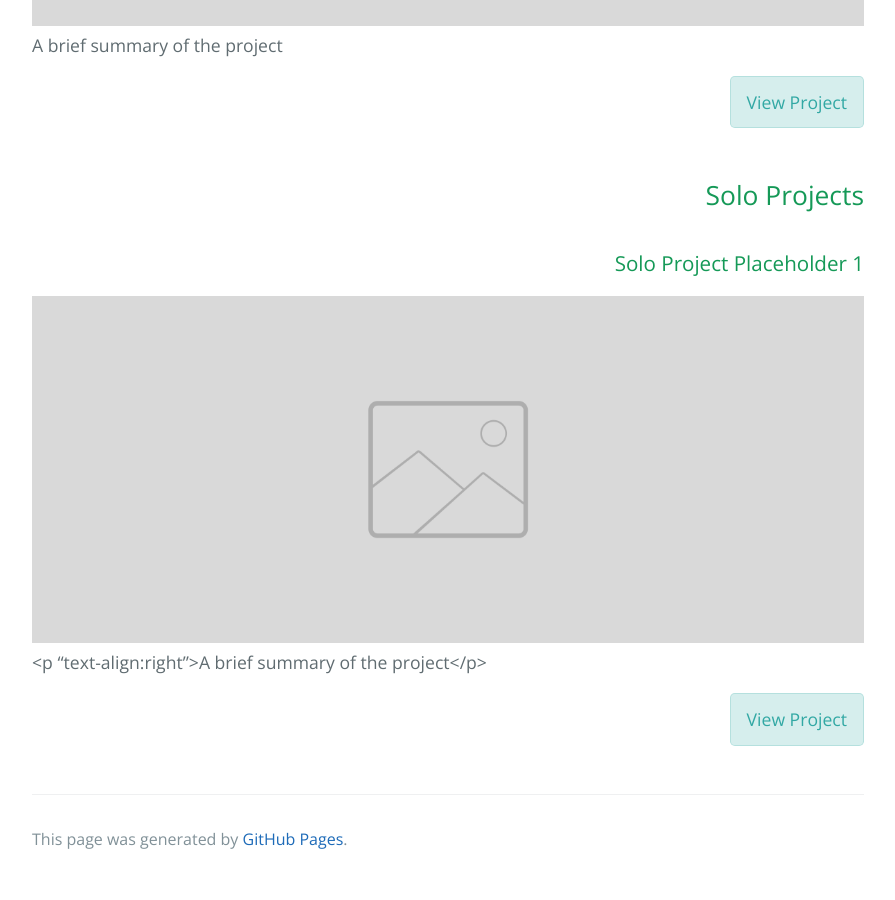
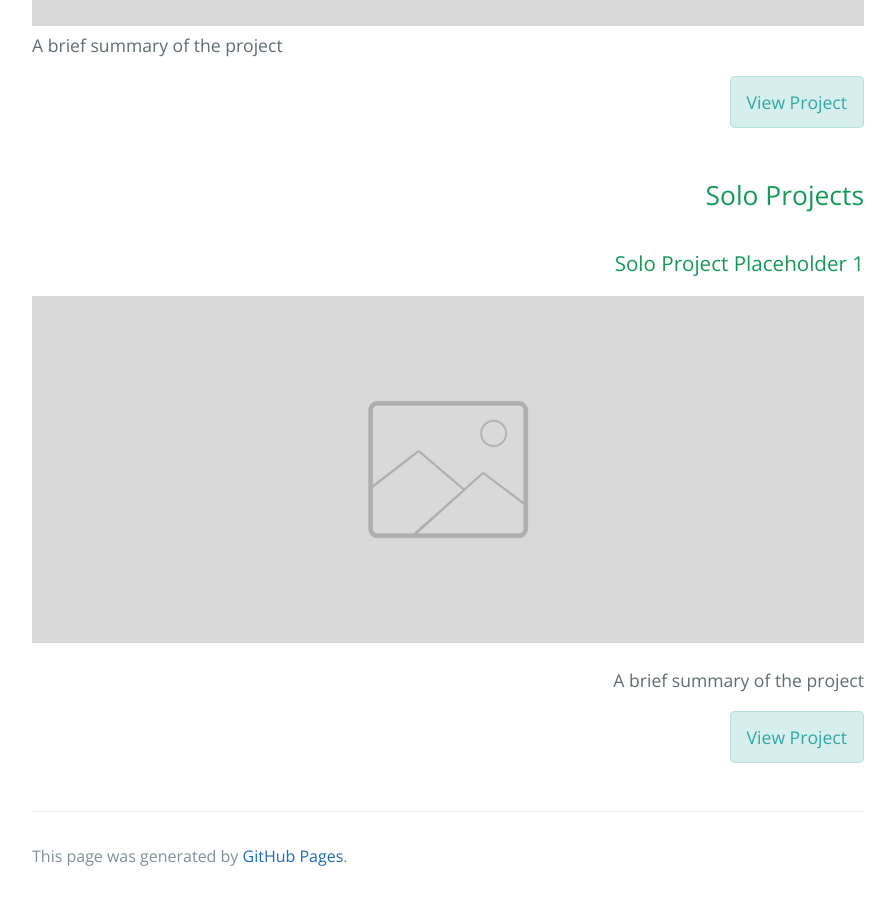
Before and after one commit to JakeMal-AGGP/JakeMal-AGGP.github.io, a Jekyll site: the page built from another-page.md, in a window 1280 px wide and 900 px high, scrolled down 975 px. Shown: the whole window, without its empty margins (192-1087 px from the left). Built offline with Jekyll 4.4.1, drawn with Linux system fonts in a browser that asks for light colours.

Commit message:
Update another-page.md

```diff
--- a/another-page.md
+++ b/another-page.md
@@ -28,7 +28,9 @@ A brief summary of the project
 
 <h3 style="text-align:right">Solo Project Placeholder 1</h3>
 ![placeholder](./placeholder.png)
-<p "text-align:right">A brief summary of the project</p>
+<p style="text-align:right">
+	A brief summary of the project
+</p>
 
 <p align="right">
 
```
